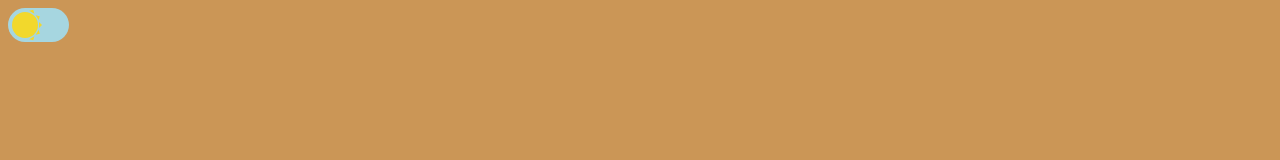
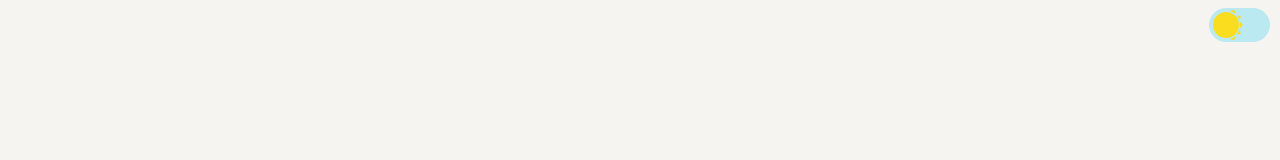
Before and after one commit to iarinadafin/iarinadafin.github.io, a plain HTML site: page index.html in a window 1280 px wide. Drawn offline with nearby package versions, Linux system fonts and the light colour scheme.

Commit message:
colour changes, slight refactor

```diff
--- a/css/style.css
+++ b/css/style.css
@@ -8,6 +8,6 @@
 }
 
 body {
-  background-color: var(--main-brand);
+  background-color: var(--light-shade);
   font-family: 'Helvetica Rounded', 'Arial Rounded MT Bold','Montserrat', sans-serif;
 }
--- a/css/theme-toggle.css
+++ b/css/theme-toggle.css
@@ -1,5 +1,12 @@
+:root {
+  --sun-yellow: #fadd1e; /* PAMPAS */
+  --sky-blue: #bbe9f2; /* NORWAY */
+  --moon: #eceddf; /* BEIGE */
+}
+
 .switch {
-  position: relative;
+  position: absolute;
+  right: 10px;
   display: inline-block;
   width: 61px;
   height: 34px;
@@ -19,7 +26,7 @@
   left: 0;
   right: 0;
   bottom: 0;
-  background-color: #a6d6e0;
+  background-color: var(--sky-blue);
   -webkit-transition: .4s;
   transition: .4s;
   border-radius: 34px;
@@ -33,7 +40,7 @@
   width: 26px;
   left: 4px;
   bottom: 4px;
-  background-color: #f2d82c;
+  background-color: var(--sun-yellow);
   -webkit-transition: .4s;
   transition: .4s;
   transition-delay: 100ms;
@@ -41,7 +48,7 @@
 }
 
 input:checked + .slider:before {
-  background-color: #eceddf;
+  background-color: var(--moon);
 }
 
 input:checked + .slider {
@@ -65,21 +72,21 @@ input:checked + .slider:before {
   opacity: 0;
 }
 
+input:checked + .slider .crater  {
+  transition: opacity 400ms linear;
+  transition-delay: 250ms;
+  opacity: 1;
+}
+
 .ray {
   position: absolute;
   width: 0;
 	height: 0;
 	border-top: 3px solid transparent;
-	border-left: 3px solid #f2d82c;
+	border-left: 3px solid var(--sun-yellow);
   transition: opacity 400ms linear;
   transition-delay: 200ms;
 	border-bottom: 3px solid transparent;
-}
-
-input:checked + .slider .crater  {
-  transition: opacity 400ms linear;
-  transition-delay: 200ms;
-  opacity: 1;
 }
 
 input:checked + .slider .ray  {
--- a/scripts/script.js
+++ b/scripts/script.js
@@ -4,7 +4,7 @@ function changeBackground () {
     $('body').css('background-color', '#2E3A4D');
     console.log("checked");
   } else {
-    $('body').css('background-color', '#CB9656');
+    $('body').css('background-color', '#F6F4F1');
     console.log("unchecked");
   }
 
```
